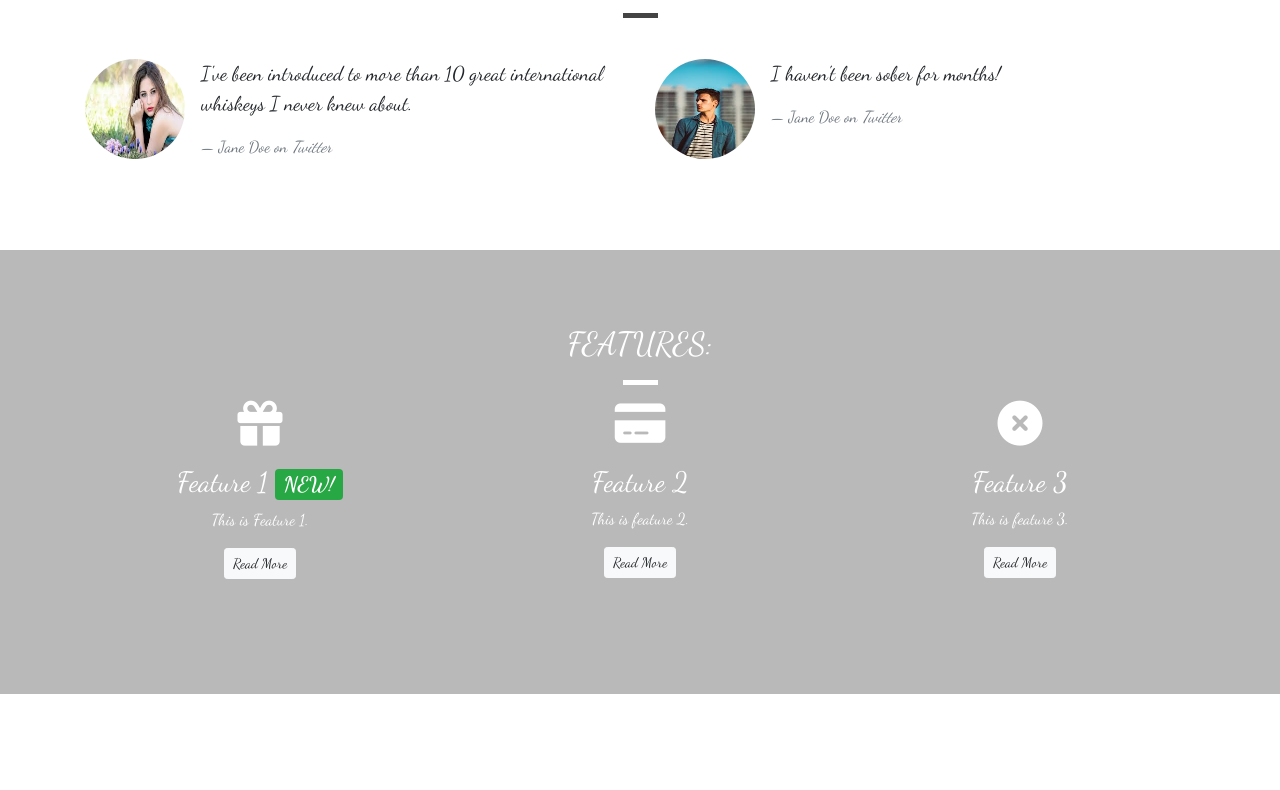
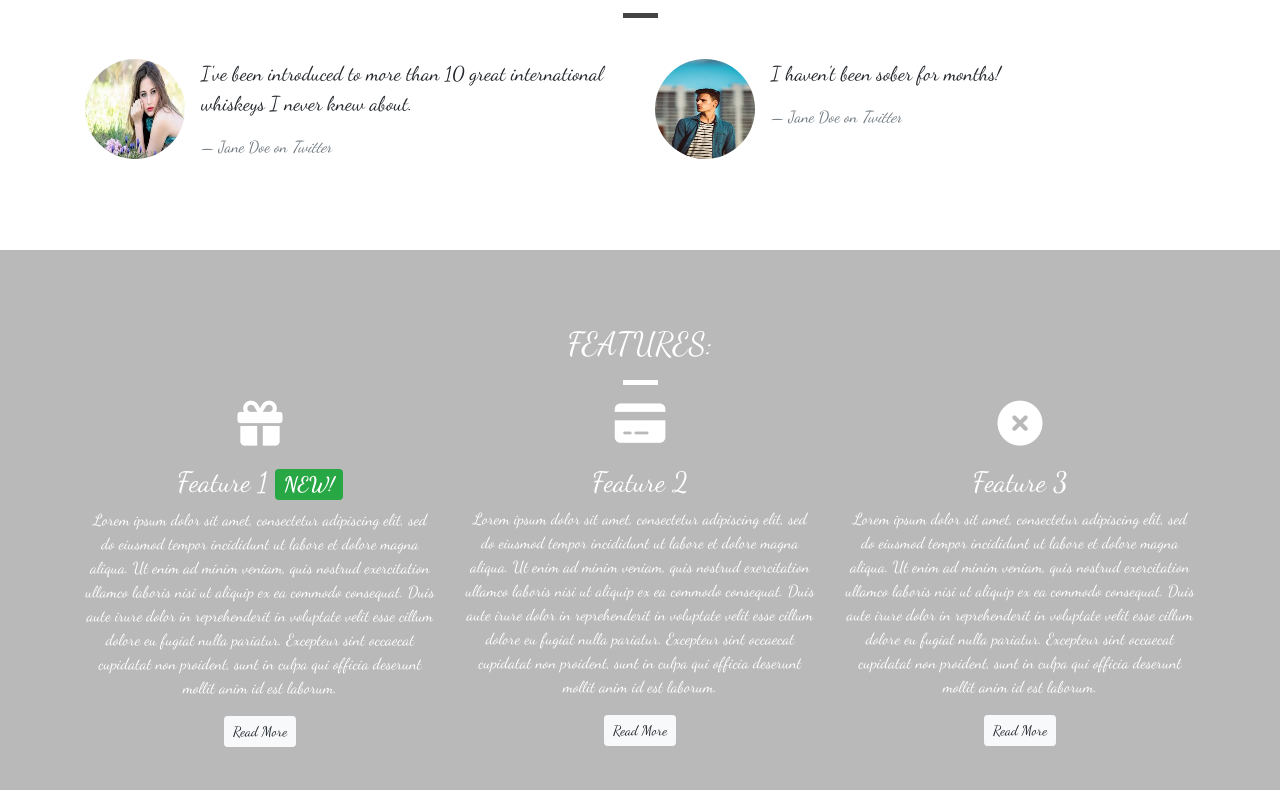
Before and after one commit to Jmurray1989/introduction-to-bootstrap, a plain HTML site: page index.html in a window 1280 px wide. Shown: the part 916-1706 px from the top of the page. Before the commit the page ends 1610 px from the top, so only its background shows below. Drawn offline with nearby package versions, Linux system fonts and the light colour scheme.

Commit message:
lorem ipsum text re-added to features

```diff
--- a/css/style.css
+++ b/css/style.css
@@ -196,7 +196,7 @@ line-height: 45px;
 .feature btn {
 background-color: white;
 border-color: white;
-border-radius: 15px;
+border-radius: 25px;
 min-width: 100px;
 font-weight: bold;
 margin-top: 10px;
--- a/index.html
+++ b/index.html
@@ -148,21 +148,36 @@
 						<div class="feature">
 							<h3><i class="fas fa-gift d-none d-sm-block"></i> Feature 1
 								<span class="badge badge-success">NEW!</span></h3>
-						<p>This is Feature 1.</p>
+							<p>Lorem ipsum dolor sit amet, consectetur adipiscing elit, sed do eiusmod tempor incididunt
+								ut labore et dolore magna aliqua. Ut enim ad minim veniam, quis nostrud exercitation
+								ullamco laboris nisi ut aliquip ex ea commodo consequat. Duis aute irure dolor in
+								reprehenderit in voluptate velit esse cillum dolore eu fugiat nulla pariatur. Excepteur
+								sint occaecat cupidatat non proident, sunt in culpa qui officia deserunt mollit anim id
+								est laborum.</p>
 							<button class="btn btn-sm btn-light">Read More</button>
 						</div>
 					</div>
 					<div class="col-12 col-md-6 col-lg-4">
 						<div class="feature">
 							<h3><i class="fas fa-credit-card  d-none d-sm-block"></i> Feature 2</h3>
-						<p>This is feature 2.</p>
+							<p>Lorem ipsum dolor sit amet, consectetur adipiscing elit, sed do eiusmod tempor incididunt
+								ut labore et dolore magna aliqua. Ut enim ad minim veniam, quis nostrud exercitation
+								ullamco laboris nisi ut aliquip ex ea commodo consequat. Duis aute irure dolor in
+								reprehenderit in voluptate velit esse cillum dolore eu fugiat nulla pariatur. Excepteur
+								sint occaecat cupidatat non proident, sunt in culpa qui officia deserunt mollit anim id
+								est laborum.</p>
 							<button class="btn btn-sm btn-light">Read More</button>
 						</div>
 					</div>
 					<div class="col-12 d-md-none d-lg-block col-lg-4">
 						<div class="feature">
 							<h3><i class="fas fa-times-circle  d-none d-sm-block"></i> Feature 3</h3>
-						<p>This is feature 3.</p>
+							<p>Lorem ipsum dolor sit amet, consectetur adipiscing elit, sed do eiusmod tempor incididunt
+								ut labore et dolore magna aliqua. Ut enim ad minim veniam, quis nostrud exercitation
+								ullamco laboris nisi ut aliquip ex ea commodo consequat. Duis aute irure dolor in
+								reprehenderit in voluptate velit esse cillum dolore eu fugiat nulla pariatur. Excepteur
+								sint occaecat cupidatat non proident, sunt in culpa qui officia deserunt mollit anim id
+								est laborum.</p>
 							<button class="btn btn-sm btn-light">Read More</button>
 						</div>
 					</div>
```
Lines whose indentation alone changed are shown as unchanged.
